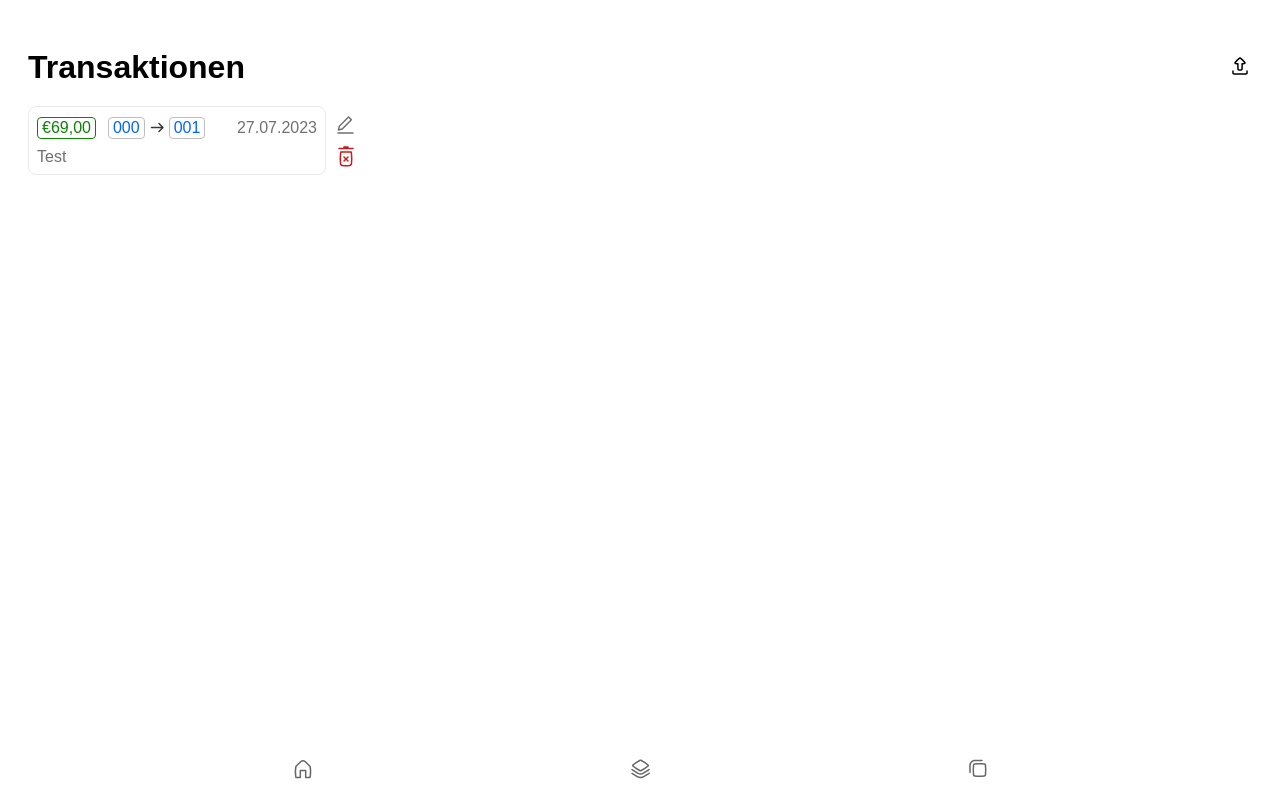
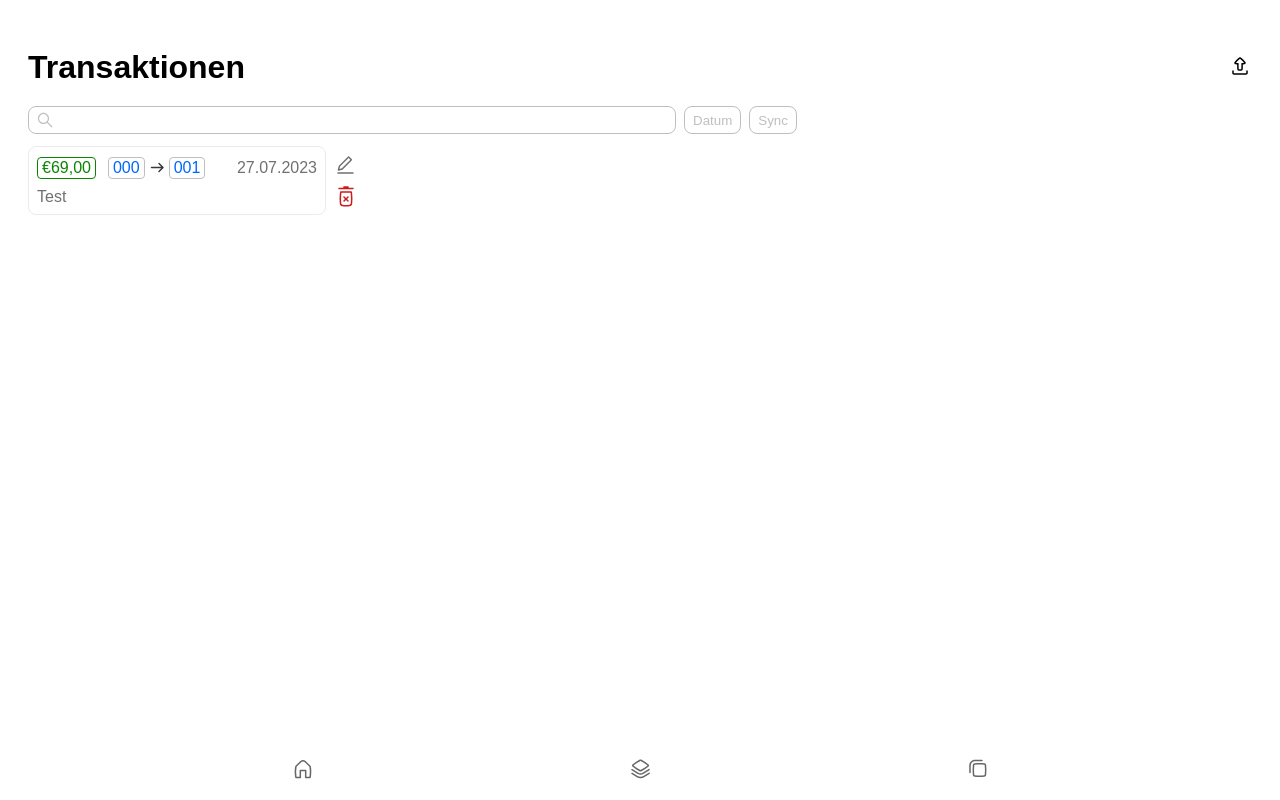
Before and after one commit to rpruck/buachhoitung, a Next.js app: page / in a window 1280 px wide. Both pictures are taken after a click on the button 640 px from the left and 770 px from the top of the page. Built offline with nearby package versions, Linux system fonts and the light colour scheme.

Commit message:
feat: add filter options for transactions

```diff
--- a/app/components/transactions.tsx
+++ b/app/components/transactions.tsx
@@ -1,17 +1,108 @@
-import { useEffect, useState } from "react";
-import { getAllTransactions, transaction } from "../services/database";
+import { useEffect, useState } from "react"
+import { getAllTransactions, transaction } from "../services/database"
 import Image from "next/image"
 import upload from "../../public/upload.svg"
-import TransactionWidget from "./transactionWidget";
+import TransactionWidget from "./transactionWidget"
+import search from "../../public/search.svg"
 
 export default function Transactions() {
     const [transactions, setTransactions] = useState<transaction[] | null>(null)
+    const [query, setQuery] = useState<string>("")
+    const [dateOrder, setDateOrder] = useState<string>("none")
+    const [syncFilter, setSyncFilter] = useState<string>("none")
 
     useEffect(() => {
         getAllTransactions().then((res) => {
             setTransactions(res)
         })
     }, [transactions])
+
+    function handleQueryChange(event: any) {
+        setQuery(event.target.value)
+    }
+
+    function handleDateOrderChange(event: any) {
+        switch (dateOrder) {
+            case "none": {
+                setDateOrder("new")
+                break
+            }
+            case "new": {
+                setDateOrder("old")
+                break
+            }
+            case "old": {
+                setDateOrder("none")
+                break
+            }
+            default: {
+                setDateOrder("none")
+                break
+            }
+        }
+    }
+
+    function handleSyncFilterChange(event: any) {
+        switch (syncFilter) {
+            case "none": {
+                setSyncFilter("unsynced")
+                break
+            }
+            case "unsynced": {
+                setSyncFilter("synced")
+                break
+            }
+            case "synced": {
+                setSyncFilter("none")
+                break
+            }
+            default: {
+                setSyncFilter("none")
+                break
+            }
+        }
+    }
+
+    function containsQuery(transaction: transaction) {
+        return transaction.from.includes(query) || transaction.to.includes(query) || transaction.note!.toLowerCase().includes(query.toLowerCase())
+    }
+
+    function getSyncFilter(): (transaction: transaction) => boolean {
+        switch (syncFilter) {
+            case "none": {
+                return () => true
+            }
+            case "unsynced": {
+                return (transaction: transaction) => !transaction.synced
+            }
+            case "synced": {
+                return (transaction: transaction) => transaction.synced
+            }
+        }
+        return () => true
+    }
+
+    function getDateSort() {
+        switch (dateOrder) {
+            case "none": {
+                return () => 0
+            }
+            case "new": {
+                return (t1: transaction, t2:transaction) => {
+                    if (t1.date < t2.date) return 1
+                    if (t1.date > t2.date) return -1
+                    return 0
+                }
+            }
+            case "old": {
+                return (t1: transaction, t2:transaction) => {
+                    if (t1.date > t2.date) return 1
+                    if (t1.date < t2.date) return -1
+                    return 0
+                }
+            }
+        }
+    }
 
     return (
         <>
@@ -20,9 +111,27 @@ export default function Transactions() {
                 <Image src={upload} alt="export transactions" onClick={() => { return }} />
             </div>
 
+            <div className="filter-wrapper">
+                <div className="query-wrapper">
+                    <Image src={search} alt="search" />
+                    <input
+                        name="query"
+                        type="text"
+                        value={query}
+                        onChange={handleQueryChange}
+                    />
+                </div>
+                <button className={`filter-button ${dateOrder}`} onClick={handleDateOrderChange}>Datum</button>
+                <button className={`filter-button ${syncFilter}`} onClick={handleSyncFilterChange}>Sync</button>
+            </div>
+
             <div className="transactions-list">
                 {transactions ?
-                    (transactions.map(transaction => <TransactionWidget transaction={transaction} key={transaction.id} />))
+                    (transactions
+                        .filter(containsQuery)
+                        .filter(getSyncFilter())
+                        .sort(getDateSort())
+                        .map(transaction => <TransactionWidget transaction={transaction} key={transaction.id} />))
                     :
                     (<span>Loading Transactions</span>)
                 }
--- a/app/globals.css
+++ b/app/globals.css
@@ -217,10 +217,46 @@ input[type=number] {
     align-items: baseline;
 }
 
+.filter-wrapper {
+    margin-top: 20px;
+    display: flex;
+    gap: 8px;
+}
+
+.filter-wrapper .query-wrapper {
+    width: 50vw;
+    height: 26px;
+}
+
+.filter-wrapper .query-wrapper input {
+    width: 85%;
+}
+
+.filter-wrapper button {
+    height: 28px;
+    border-radius: 8px;
+    border: 1px solid #BFBFBF;
+    display: flex;
+    align-items: center;
+    padding: 0 8px;
+    background-color: white;
+    color: #BFBFBF;
+}
+
+.filter-wrapper .old, .filter-wrapper .unsynced {
+    border: 1px solid #d55c00;
+    color: #d55c00;
+}
+
+.filter-wrapper .new, .filter-wrapper .synced {
+    border: 1px solid #0066FF;
+    color: #0066FF;
+}
+
 .transactions-list {
     display: flex;
     flex-direction: column;
-    margin-top: 20px;
+    margin-top: 12px;
     gap: 8px;
     margin-bottom: 10vh;
 }
```
